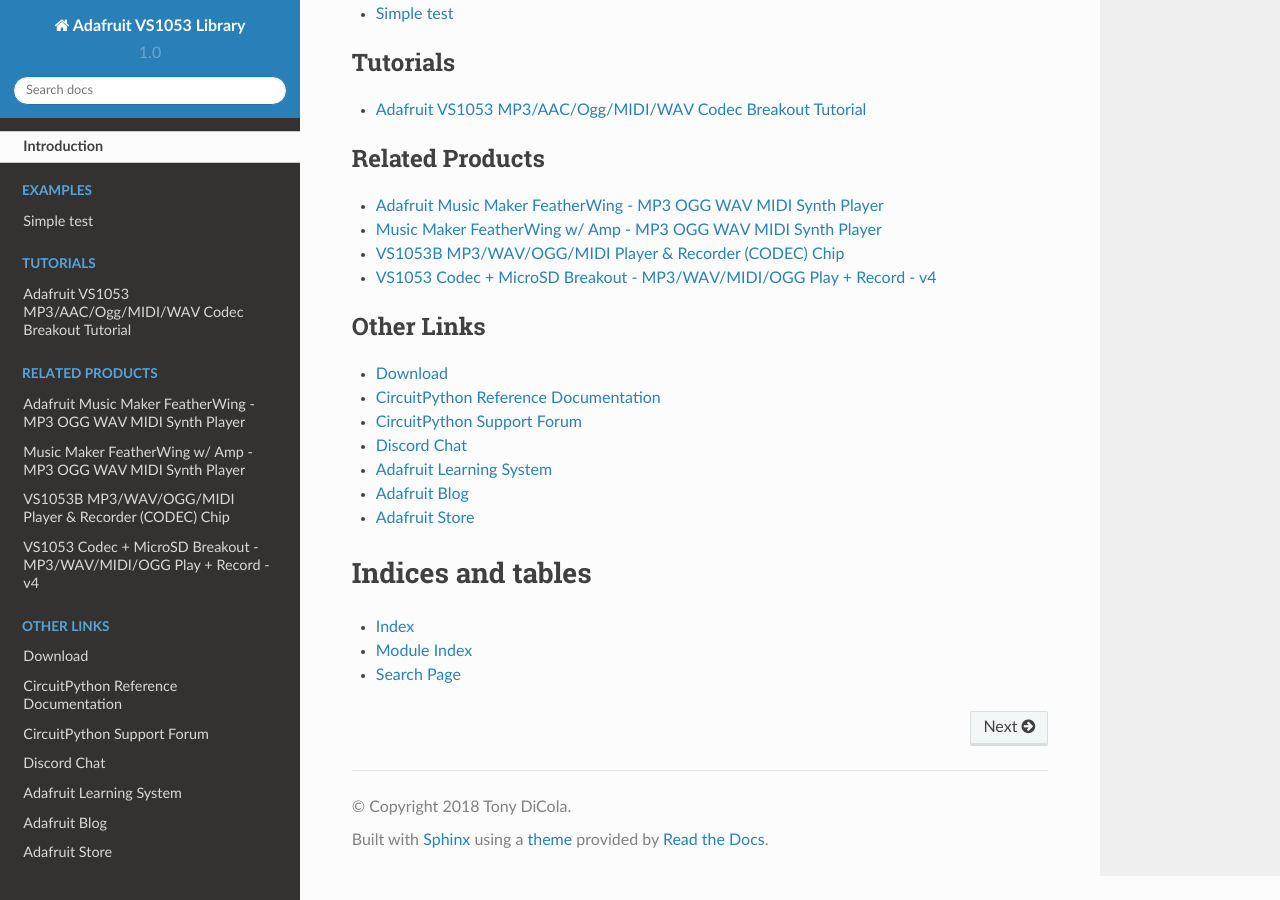
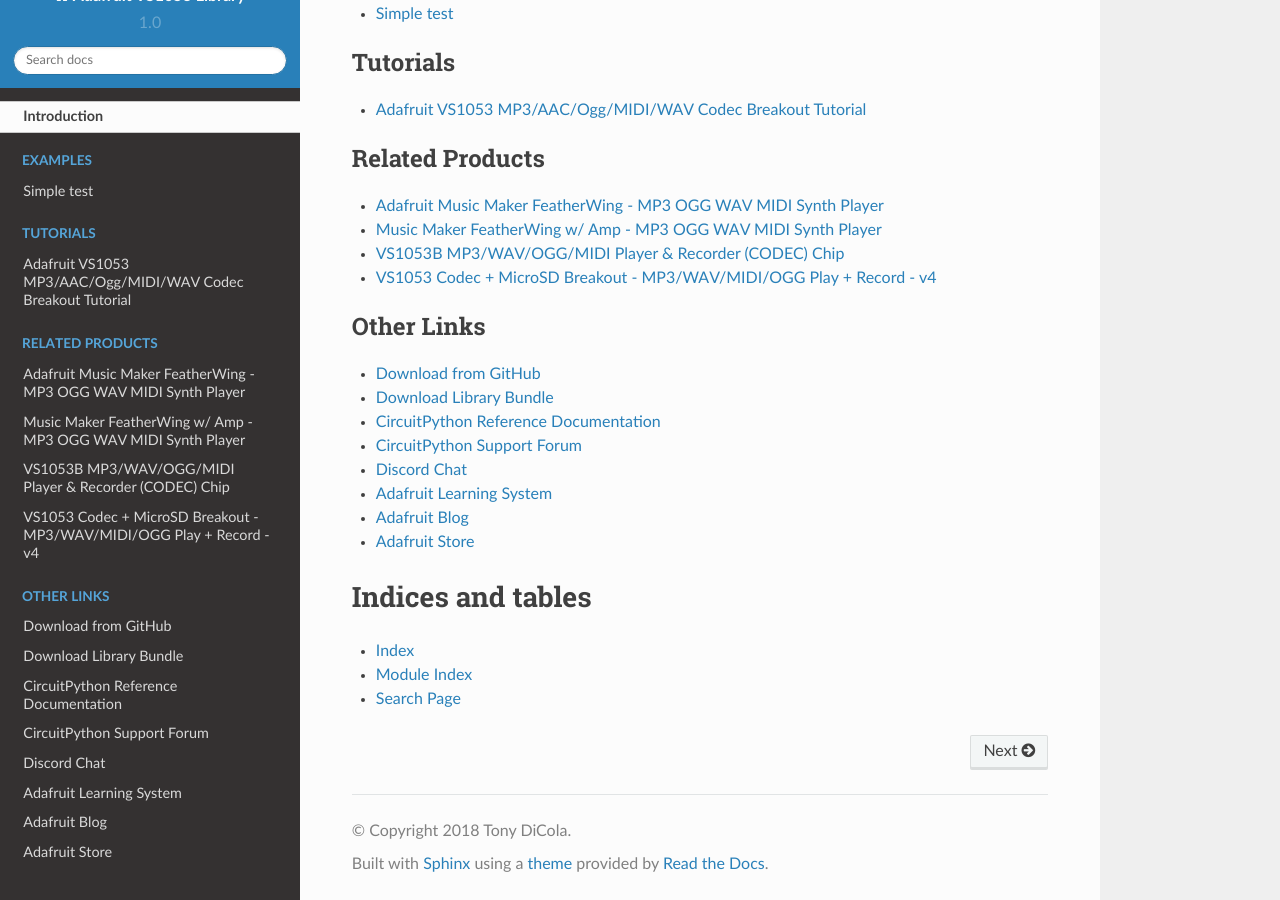
Before and after one commit to adafruit/Adafruit_CircuitPython_VS1053, a Sphinx documentation site: the page built from docs/index.rst, in a window 1280 px wide and 900 px high, scrolled down 1678 px. Built offline with Sphinx 7.4.7 and the Read the Docs theme 2.0.0, drawn with Linux system fonts in a browser that asks for light colours.

Commit message:
Added cp.org link to index.rst

```diff
--- a/docs/index.rst
+++ b/docs/index.rst
@@ -36,7 +36,8 @@ Table of Contents
 .. toctree::
     :caption: Other Links
 
-    Download <https://github.com/adafruit/Adafruit_CircuitPython_VS1053/releases/latest>
+    Download from GitHub <https://github.com/adafruit/Adafruit_CircuitPython_VS1053/releases/latest>
+    Download Library Bundle <https://circuitpython.org/libraries>
     CircuitPython Reference Documentation <https://docs.circuitpython.org>
     CircuitPython Support Forum <https://forums.adafruit.com/viewforum.php?f=60>
     Discord Chat <https://adafru.it/discord>
```
